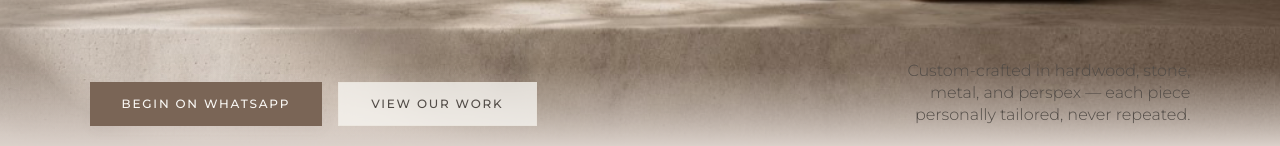
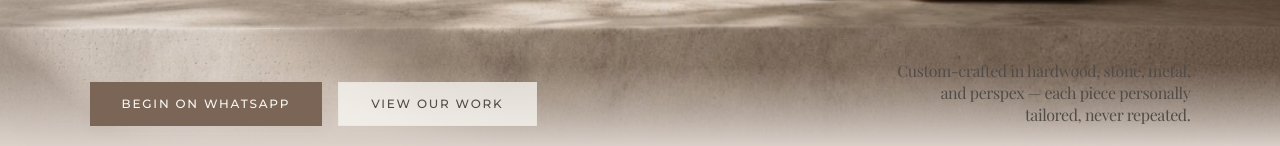
Before and after one commit to KimaxTechnologies/justworxsite, a Next.js app: page / in a window 1280 px wide. Shown: the part 654-800 px from the top of the page. Built offline with nearby package versions, Linux system fonts and the light colour scheme; no server answers; a web font is replaced by a local one.

Commit message:
Match hero subheadline typography to the main headline.
Use Playfair at normal weight so the step copy reads as clearly as the tagline at a smaller size.

Co-authored-by: Cursor <cursoragent@cursor.com>

```diff
--- a/src/components/home/HeroSection.tsx
+++ b/src/components/home/HeroSection.tsx
@@ -17,7 +17,7 @@ const heroReadableTextShadow =
   "[text-shadow:0_0_20px_color-mix(in_srgb,var(--canvas)_95%,transparent),0_1px_2px_color-mix(in_srgb,var(--canvas)_80%,transparent)]";
 
 const heroSubheadlineClass =
-  "max-w-[16rem] font-sans text-sm font-light leading-snug text-espresso sm:max-w-[17rem] sm:text-base md:max-w-[18.5rem] md:self-end md:text-right lg:max-w-[19rem] lg:text-base";
+  "max-w-[16rem] font-heading text-sm font-normal leading-snug tracking-tight text-espresso sm:max-w-[17rem] sm:text-base md:max-w-[18.5rem] md:self-end md:text-right lg:max-w-[19rem] lg:text-base";
 
 export function HeroSection() {
   const prefersReducedMotion = useReducedMotion();
```
